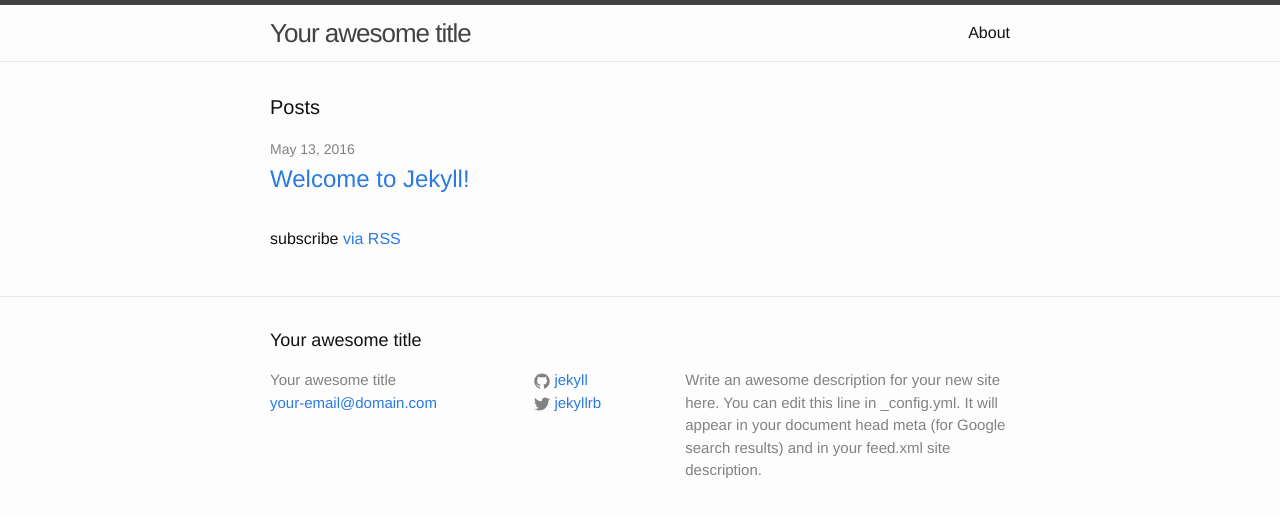
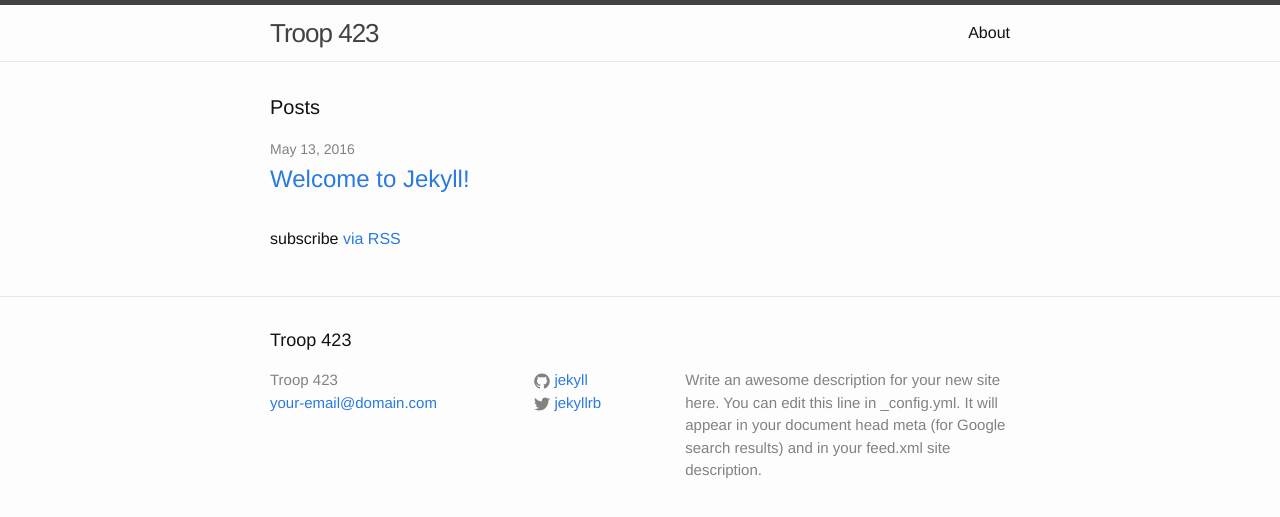
Before and after one commit to Troop423/troop423.github.io, a Jekyll site: the page built from index.html, in a window 1280 px wide. Shown: the top 517 px of the page. Built offline with Jekyll 4.4.1, drawn with Linux system fonts in a browser that asks for light colours.

Commit message:
Update _config.yml

```diff
--- a/_config.yml
+++ b/_config.yml
@@ -6,7 +6,7 @@
 # 'jekyll serve'. If you change this file, please restart the server process.
 
 # Site settings
-title: Your awesome title
+title: Troop 423
 email: your-email@domain.com
 description: > # this means to ignore newlines until "baseurl:"
   Write an awesome description for your new site here. You can edit this
```
